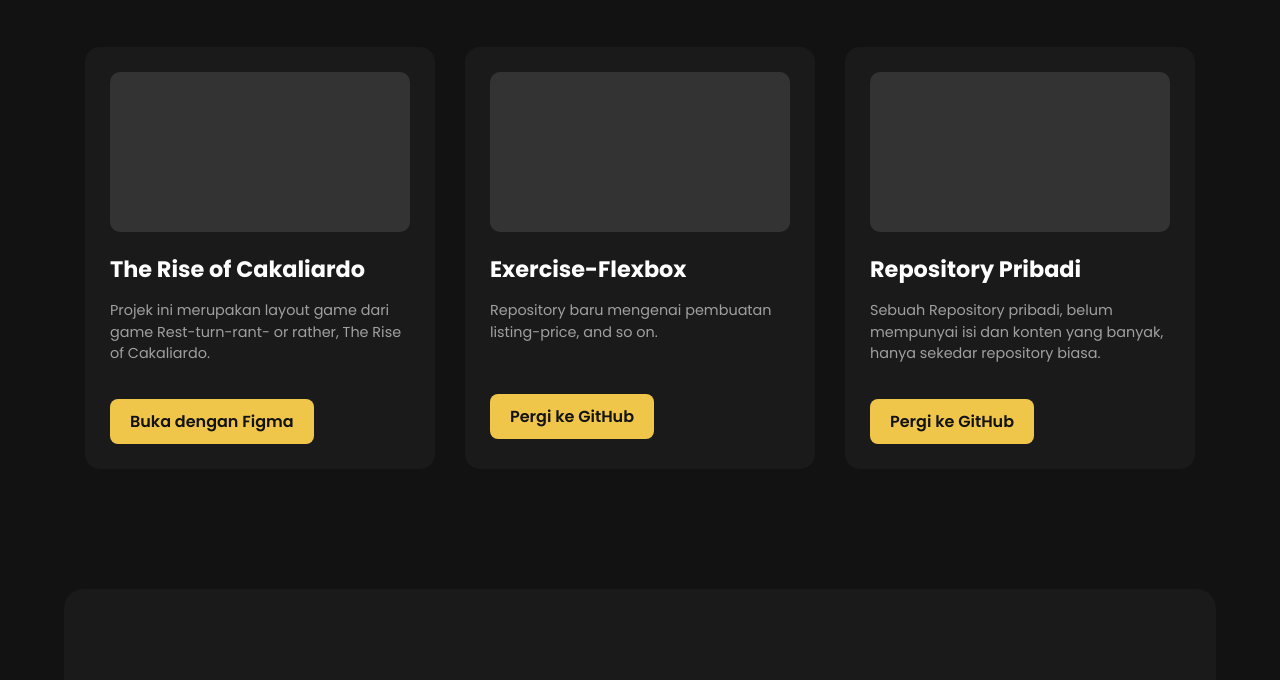
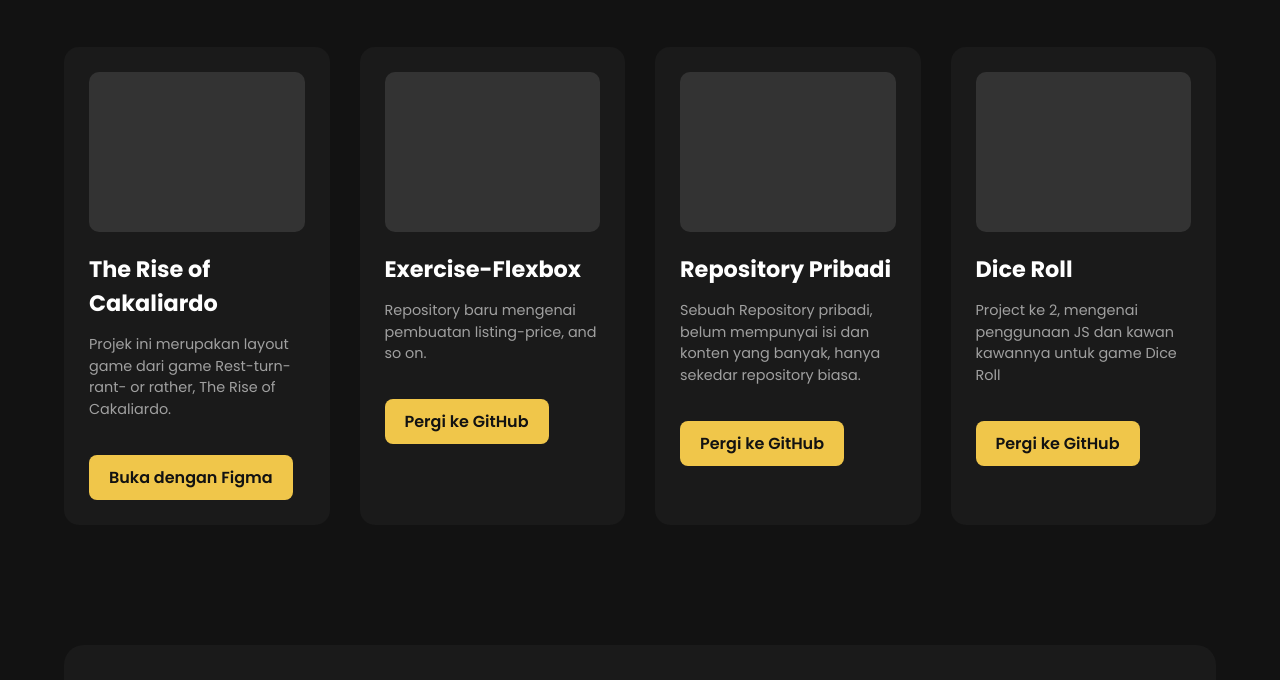
Before and after one commit to hiexizyy/joxsijowel, a plain HTML site: page index.html in a window 1280 px wide. Shown: the part 668-1348 px from the top of the page. Drawn offline with Linux system fonts and the light colour scheme.

Commit message:
Update inputting another project

```diff
--- a/index.html
+++ b/index.html
@@ -62,8 +62,13 @@
                     <p>Sebuah Repository pribadi, belum mempunyai isi dan konten yang banyak, hanya sekedar repository biasa.</p>
                     <a href="https://github.com/hiexizyy/joxsijowel" target="_blank">Pergi ke GitHub</a>
                 </div>
-            </div>
-        </section>
+                <div class="project-card">
+                    <div class="project-image-placeholder"></div>
+                    <h3>Dice Roll</h3>
+                    <p>Project ke 2, mengenai penggunaan JS dan kawan kawannya untuk game Dice Roll</p>
+                    <a href="https://hiexizyy.github.io/dice-roll/" target="_blank">Pergi ke GitHub</a>
+                </div>
+            </section>
 
         <section id="contact" class="contact-section">
             <h2>Contacts</h2>
```
